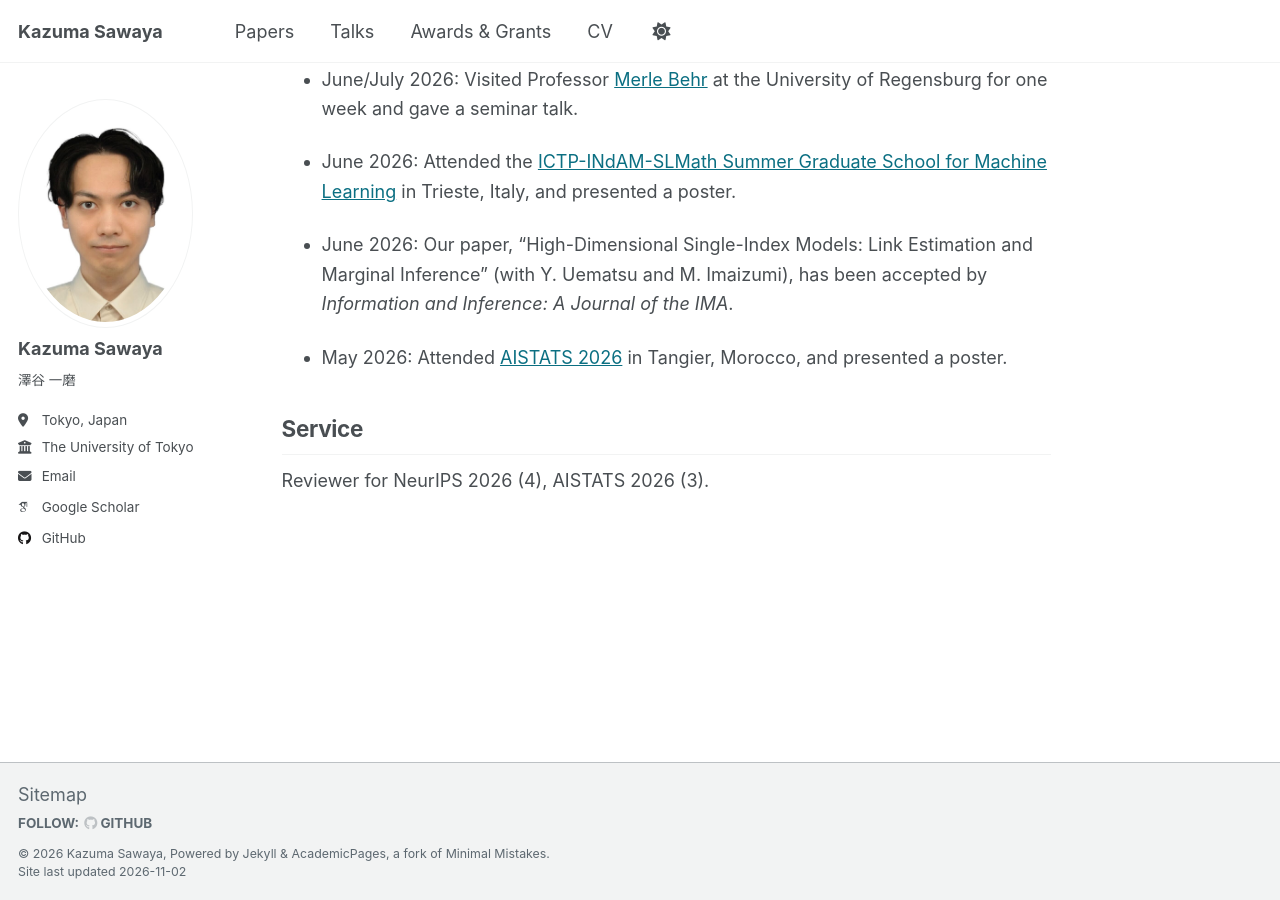
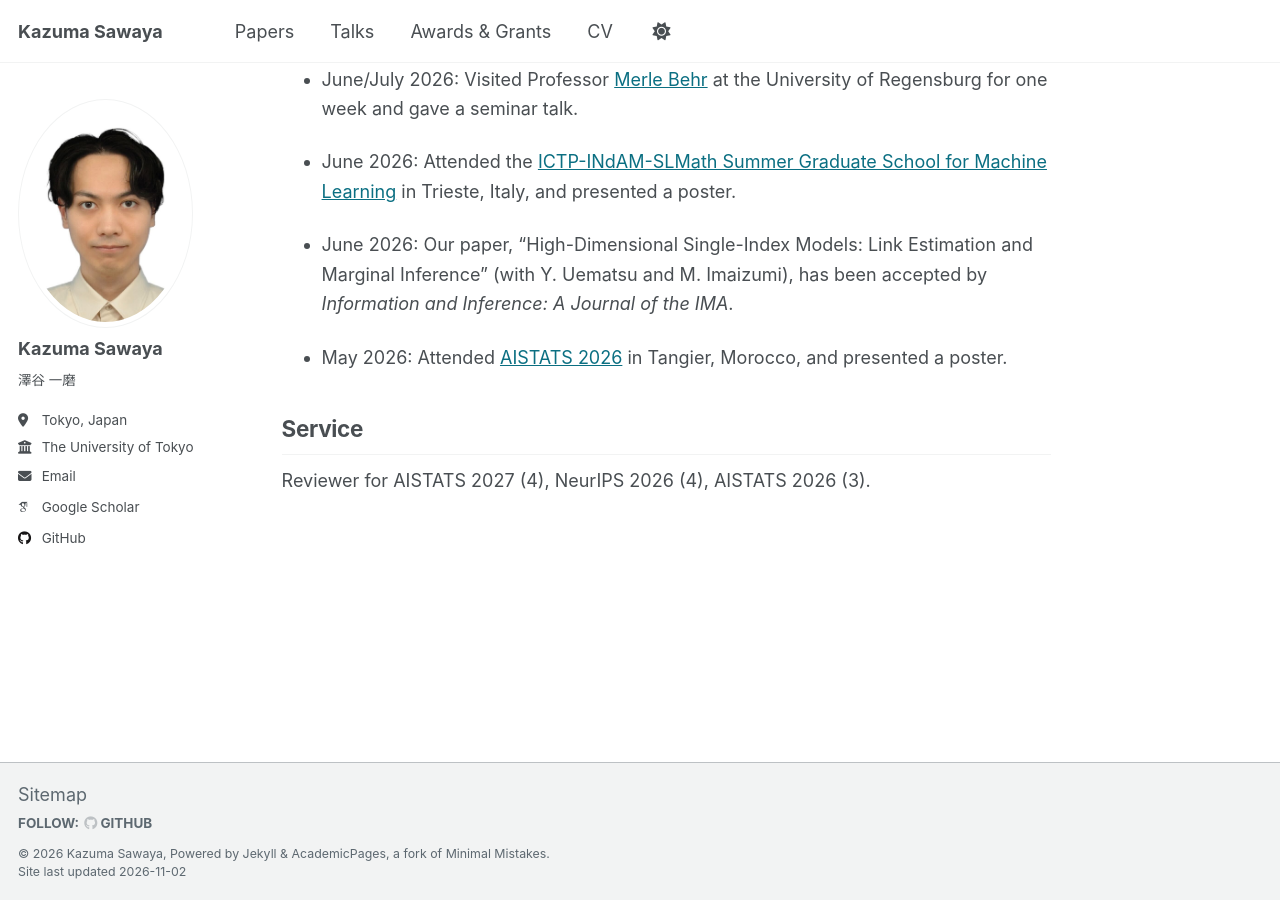
Before and after one commit to sawaya-ka/sawaya-ka.github.io, a Jekyll site: the page built from _pages/about.md, in a window 1280 px wide and 900 px high, scrolled down 1196 px. Built offline with Jekyll 4.4.1, drawn with Linux system fonts in a browser that asks for light colours; some web fonts are replaced.

Commit message:
Update about.md

```diff
--- a/_pages/about.md
+++ b/_pages/about.md
@@ -57,7 +57,7 @@ Apr 2018-Mar 2022*
 - May 2026: Attended [AISTATS 2026](https://virtual.aistats.org/) in Tangier, Morocco, and presented a poster.
 
 ## Service
-Reviewer for NeurIPS 2026 (4), AISTATS 2026 (3).
+Reviewer for AISTATS 2027 (4), NeurIPS 2026 (4), AISTATS 2026 (3).
 
 <!-- <details>
   <summary>Note for non-Japanese readers</summary>
```
